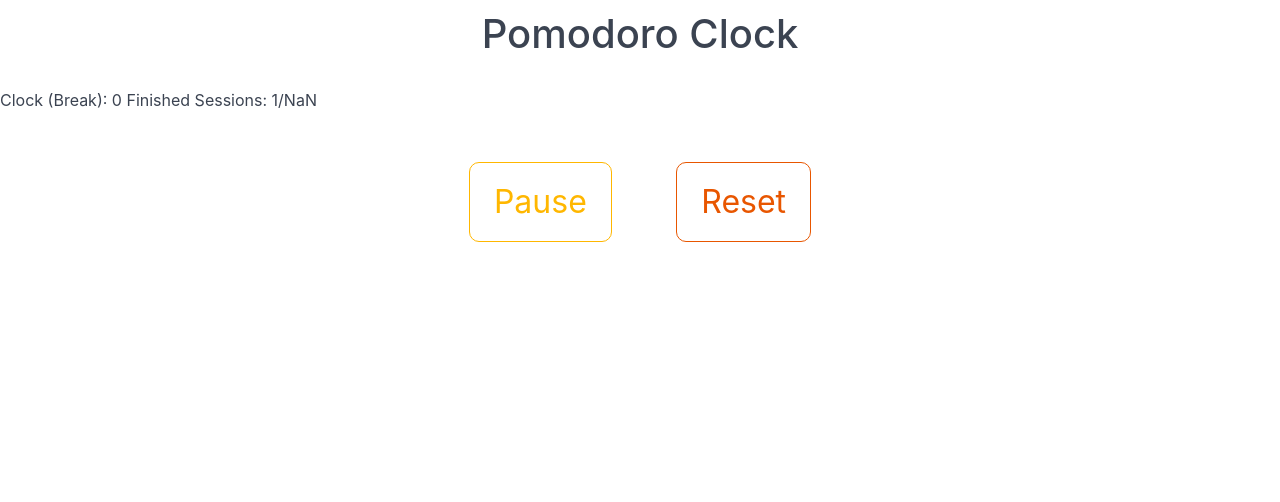
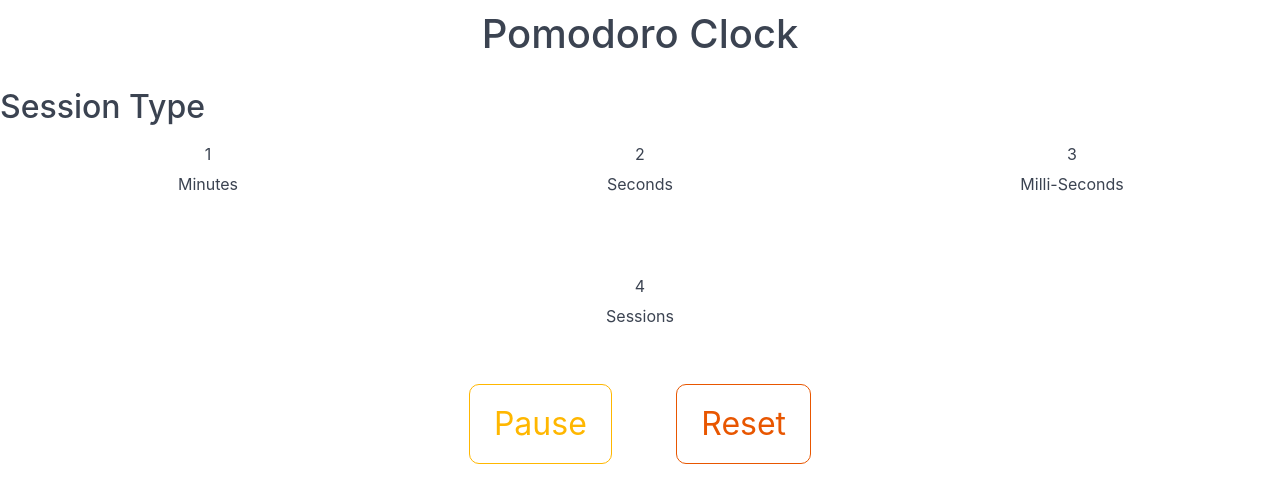
Before and after one commit to fatman-/pomodoro-clock, a website: page src/index.html in a window 1280 px wide. Both pictures are taken after a click on the button "Start". Drawn offline with nearby package versions, Linux system fonts and the light colour scheme.

Commit message:
Add new HTML to clock section

```diff
--- a/src/index.html
+++ b/src/index.html
@@ -39,7 +39,30 @@
 		</div>
 	</div>
 	<div id="pomodoro-clock" style="display: none;">
-		<div id="timer">
+		<div class="state">
+			<h2 id="progressType"> Session Type</h2>
+		</div>
+		<div class="columns">
+			<div class="column col-sm-12 col-3 col-mx-auto text-center">
+				<div class="output" id="minutes" type="number"> 1</div>
+				<label class="form-label">Minutes</label>
+			</div>
+			<br>
+			<div class="column col-sm-12 col-3 col-mx-auto text-center">
+				<div class="output" id="seconds" type="number"> 2</div>
+				<label class="form-label">Seconds</label>
+			</div>
+			<div class="column col-sm-12 col-3 col-mx-auto text-center">
+				<div class="output" id="milliSeconds" type="number"> 3</div>
+				<label class="form-label">Milli-Seconds</label>
+			</div>
+		</div>
+		<br><br><br>
+		<div class="columns">
+			<div class=" coloumn col-3 col-mx-auto text-center">
+				<div id="completed-sessions"> 4</div>
+				<label class="form-label">Sessions</label>
+			</div>
 		</div>
 		<div id="controls" class="text-center button-area">
 			<button id="pause-button" class="btn pause-btn text-warning">Pause</button>
```
